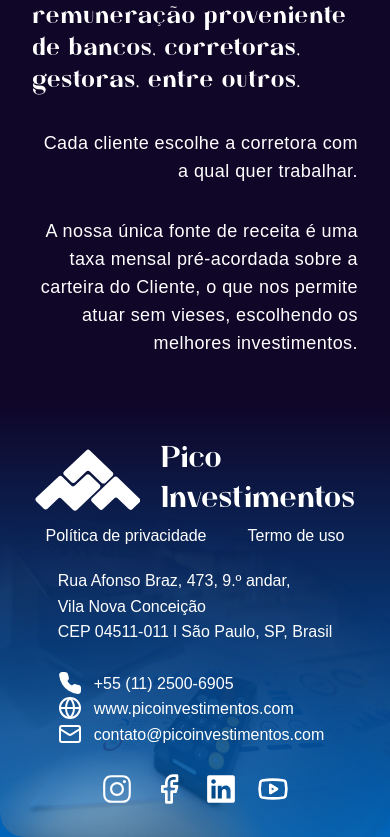
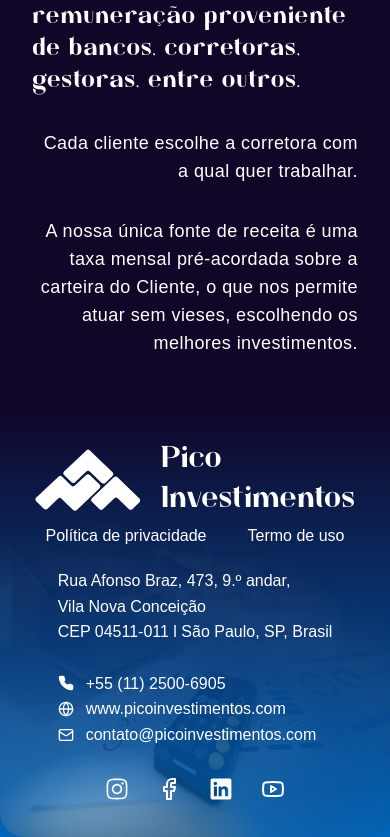
Before and after one commit to Luis-Kendelick/picoinvestimentos, a React (Vite) app: page / in a window 390 px wide. Shown: the part 3971-4808 px from the top of the page. Built offline with nearby package versions, Linux system fonts and the light colour scheme.

Commit message:
improve spacing

```diff
--- a/src/components/ComponentsShell/Footer/index.tsx
+++ b/src/components/ComponentsShell/Footer/index.tsx
@@ -44,8 +44,8 @@ const Footer = ({ children }: { children: ReactNode }) => {
           <h2>Rua Afonso Braz, 473, 9.º andar, {window.innerWidth < 765 && <br />} Vila Nova Conceição</h2>
           <h2>CEP 04511-011 l São Paulo, SP, Brasil</h2>
           <br />
-          <div className="flex gap-3">
-            <PhoneIcon className="fill-white" />
+          <div className="flex gap-3 items-center">
+            <PhoneIcon className="fill-white size-4 md:size-6" />
             <h2
               onClick={() => {
                 navigator.clipboard.writeText('+55 (11) 2500-6905');
@@ -63,8 +63,8 @@ const Footer = ({ children }: { children: ReactNode }) => {
               +55 (11) 2500-6905
             </h2>
           </div>
-          <div className="flex gap-3">
-            <GlobeIcon />
+          <div className="flex gap-3 items-center">
+            <GlobeIcon className='size-4 md:size-6' />
             <a
               href="https://www.picoinvestimentos.com"
               target="_blank"
@@ -73,8 +73,8 @@ const Footer = ({ children }: { children: ReactNode }) => {
               www.picoinvestimentos.com
             </a>
           </div>
-          <div className="flex gap-3">
-            <MailIcon />
+          <div className="flex gap-3 items-center">
+            <MailIcon className='size-4 md:size-6' />
             <a
               href="mailto:contato@picoinvestimentos.com"
               target="_blank"
@@ -85,10 +85,10 @@ const Footer = ({ children }: { children: ReactNode }) => {
           </div>
           <br />
           <div className="flex gap-5 justify-center md:justify-start">
-            <InstagramLogoIcon className="size-8 md:size-9 hover:bg-slate-500 rounded-sm cursor-pointer" onClick={() => window.open('https://www.instagram.com/picoinvestimentos/', '_blank')} />
-            <FacebookIcon className="size-8 md:size-9 hover:bg-slate-500 rounded-sm cursor-pointer" onClick={() => window.open('https://www.facebook.com/profile.php?id=61569535462654', '_blank')} />
-            <LinkedInLogoIcon className="size-8 md:size-9 hover:bg-slate-500 rounded-sm cursor-pointer" onClick={() => window.open('https://www.linkedin.com/company/pico-investimentos/', '_blank')} />
-            <YoutubeIcon className="size-8 md:size-9 hover:bg-slate-500 rounded-sm cursor-pointer" onClick={() => window.open('https://www.youtube.com/@picoinvestimentos', '_blank')} />
+            <InstagramLogoIcon className="md:p-0 p-1 size-8 md:size-9 hover:bg-slate-500 rounded-sm cursor-pointer" onClick={() => window.open('https://www.instagram.com/picoinvestimentos/', '_blank')} />
+            <FacebookIcon className="md:p-0 p-1 size-8 md:size-9 hover:bg-slate-500 rounded-sm cursor-pointer" onClick={() => window.open('https://www.facebook.com/profile.php?id=61569535462654', '_blank')} />
+            <LinkedInLogoIcon className="md:p-0 p-1 size-8 md:size-9 hover:bg-slate-500 rounded-sm cursor-pointer" onClick={() => window.open('https://www.linkedin.com/company/pico-investimentos/', '_blank')} />
+            <YoutubeIcon className="md:p-0 p-1 size-8 md:size-9 hover:bg-slate-500 rounded-sm cursor-pointer" onClick={() => window.open('https://www.youtube.com/@picoinvestimentos', '_blank')} />
           </div>
         </div>
       </footer>
```
